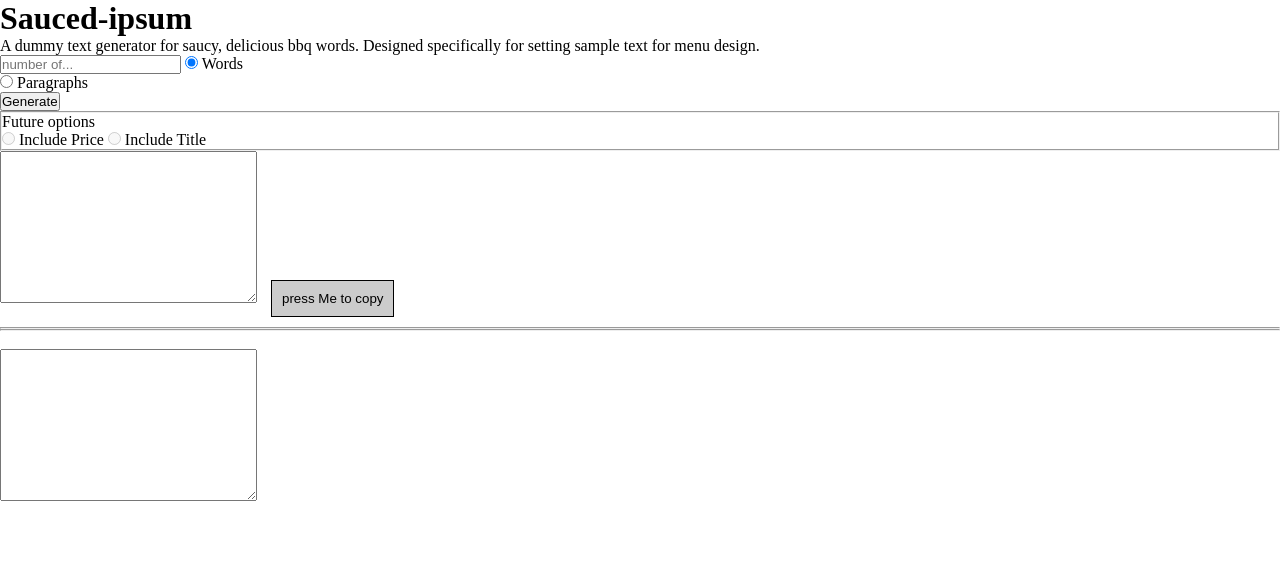
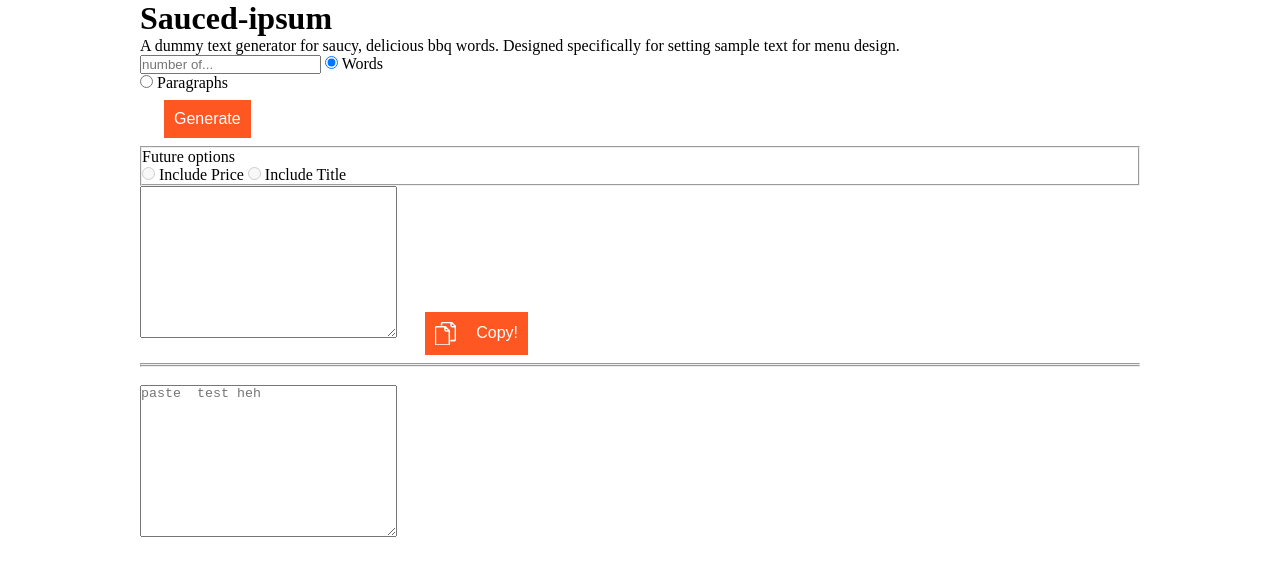
Before and after one commit to hagata/sauced-ipsum, a Jekyll site: the page built from index.html, in a window 1280 px wide. Shown: the top 576 px of the page. Built offline with Jekyll 4.4.1, drawn with Linux system fonts in a browser that asks for light colours; comment, search, counter and statistics services are not loaded.

Commit message:
sets up styl files + adds svg include

```diff
--- a/_styl/_layout.scss
+++ /dev/null
@@ -1,236 +0,0 @@
-/**
- * Site header
- */
-.site-header {
-    border-top: 5px solid $grey-color-dark;
-    border-bottom: 1px solid $grey-color-light;
-    min-height: 56px;
-
-    // Positioning context for the mobile navigation icon
-    position: relative;
-}
-
-.site-title {
-    font-size: 26px;
-    line-height: 56px;
-    letter-spacing: -1px;
-    margin-bottom: 0;
-    float: left;
-
-    &,
-    &:visited {
-        color: $grey-color-dark;
-    }
-}
-
-.site-nav {
-    float: right;
-    line-height: 56px;
-
-    .menu-icon {
-        display: none;
-    }
-
-    .page-link {
-        color: $text-color;
-        line-height: $base-line-height;
-
-        // Gaps between nav items, but not on the first one
-        &:not(:first-child) {
-            margin-left: 20px;
-        }
-    }
-
-    @include media-query($on-palm) {
-        position: absolute;
-        top: 9px;
-        right: 30px;
-        background-color: $background-color;
-        border: 1px solid $grey-color-light;
-        border-radius: 5px;
-        text-align: right;
-
-        .menu-icon {
-            display: block;
-            float: right;
-            width: 36px;
-            height: 26px;
-            line-height: 0;
-            padding-top: 10px;
-            text-align: center;
-
-            > svg {
-                width: 18px;
-                height: 15px;
-
-                path {
-                    fill: $grey-color-dark;
-                }
-            }
-        }
-
-        .trigger {
-            clear: both;
-            display: none;
-        }
-
-        &:hover .trigger {
-            display: block;
-            padding-bottom: 5px;
-        }
-
-        .page-link {
-            display: block;
-            padding: 5px 10px;
-        }
-    }
-}
-
-
-
-/**
- * Site footer
- */
-.site-footer {
-    border-top: 1px solid $grey-color-light;
-    padding: $spacing-unit 0;
-}
-
-.footer-heading {
-    font-size: 18px;
-    margin-bottom: $spacing-unit / 2;
-}
-
-.contact-list,
-.social-media-list {
-    list-style: none;
-    margin-left: 0;
-}
-
-.footer-col-wrapper {
-    font-size: 15px;
-    color: $grey-color;
-    margin-left: -$spacing-unit / 2;
-    @extend %clearfix;
-}
-
-.footer-col {
-    float: left;
-    margin-bottom: $spacing-unit / 2;
-    padding-left: $spacing-unit / 2;
-}
-
-.footer-col-1 {
-    width: -webkit-calc(35% - (#{$spacing-unit} / 2));
-    width:         calc(35% - (#{$spacing-unit} / 2));
-}
-
-.footer-col-2 {
-    width: -webkit-calc(20% - (#{$spacing-unit} / 2));
-    width:         calc(20% - (#{$spacing-unit} / 2));
-}
-
-.footer-col-3 {
-    width: -webkit-calc(45% - (#{$spacing-unit} / 2));
-    width:         calc(45% - (#{$spacing-unit} / 2));
-}
-
-@include media-query($on-laptop) {
-    .footer-col-1,
-    .footer-col-2 {
-        width: -webkit-calc(50% - (#{$spacing-unit} / 2));
-        width:         calc(50% - (#{$spacing-unit} / 2));
-    }
-
-    .footer-col-3 {
-        width: -webkit-calc(100% - (#{$spacing-unit} / 2));
-        width:         calc(100% - (#{$spacing-unit} / 2));
-    }
-}
-
-@include media-query($on-palm) {
-    .footer-col {
-        float: none;
-        width: -webkit-calc(100% - (#{$spacing-unit} / 2));
-        width:         calc(100% - (#{$spacing-unit} / 2));
-    }
-}
-
-
-
-/**
- * Page content
- */
-.page-content {
-    padding: $spacing-unit 0;
-}
-
-.page-heading {
-    font-size: 20px;
-}
-
-.post-list {
-    margin-left: 0;
-    list-style: none;
-
-    > li {
-        margin-bottom: $spacing-unit;
-    }
-}
-
-.post-meta {
-    font-size: $small-font-size;
-    color: $grey-color;
-}
-
-.post-link {
-    display: block;
-    font-size: 24px;
-}
-
-
-
-/**
- * Posts
- */
-.post-header {
-    margin-bottom: $spacing-unit;
-}
-
-.post-title {
-    font-size: 42px;
-    letter-spacing: -1px;
-    line-height: 1;
-
-    @include media-query($on-laptop) {
-        font-size: 36px;
-    }
-}
-
-.post-content {
-    margin-bottom: $spacing-unit;
-
-    h2 {
-        font-size: 32px;
-
-        @include media-query($on-laptop) {
-            font-size: 28px;
-        }
-    }
-
-    h3 {
-        font-size: 26px;
-
-        @include media-query($on-laptop) {
-            font-size: 22px;
-        }
-    }
-
-    h4 {
-        font-size: 20px;
-
-        @include media-query($on-laptop) {
-            font-size: 18px;
-        }
-    }
-}
--- /dev/null
+++ b/_styl/_layout.styl
@@ -0,0 +1,3 @@
+.wrapper
+  width 1000px
+  margin 0 auto
--- a/_styl/global.styl
+++ b/_styl/global.styl
@@ -1,6 +1,8 @@
 @import "_variables"
 @import "base"
+@import "_layout"
 
 //partials
 
+@import "partials/generatorForm"
 @import "partials/zeroclipboard"
--- /dev/null
+++ b/_styl/partials/generatorForm.styl
@@ -0,0 +1,3 @@
+
+#generate-button
+  @extend .button
--- a/css/global.css
+++ b/css/global.css
@@ -1,18 +1,39 @@
+.button,
+#generate-button,
+.copy-button {
+  text-align: center;
+  font-size: 1em;
+  border: none;
+  background-color: #ff5722;
+  margin: 0.5em 1.5em;
+  padding: 10px;
+  color: #fff;
+}
 * {
   box-sizing: border-box;
   margin: 0;
   padding: 0;
 }
+.wrapper {
+  width: 1000px;
+  margin: 0 auto;
+}
 .copy-button {
-  text-align: center;
-  border: 1px solid #000;
-  background-color: #ccc;
-  margin: 10px;
-  padding: 10px;
+  color: #fff;
+}
+.copy-button svg {
+  width: 1.3em;
+  display: inline-block;
+  vertical-align: middle;
+  margin-right: 1rem;
+}
+.copy-button svg g {
+  stroke: #fff;
+  stroke-width: 3.5;
 }
 .copy-button.zeroclipboard-is-hover {
-  background-color: #eee;
+  background-color: #ff794e;
 }
 .copy-button.zeroclipboard-is-active {
-  background-color: #aaa;
+  background-color: #ff5722;
 }
--- a/gulpfile.js
+++ b/gulpfile.js
@@ -18,6 +18,7 @@ gulp.task('scripts', function(){
 
 gulp.task('watch', function() {
   gulp.watch('_styl/*', ['stylus']);
+  gulp.watch('_styl/**/*', ['stylus']);
   gulp.watch('_scripts/*', ['scripts']);
 
 
--- a/index.html
+++ b/index.html
@@ -32,7 +32,9 @@ layout: default
     <textarea name="output-ipsum" id="output-ipsum" cols="30" rows="10" data-clipboard-text="Copy Me!"></textarea>
     <button id="copy-ipsum"
       class="copy-button"
-      data-clipboard-target="output-ipsum">press Me to copy</button>
+      data-clipboard-target="output-ipsum">
+      {% include svg/copyIcon.svg %}
+      Copy!</button>
   </div>
 
 
@@ -40,7 +42,7 @@ layout: default
   <hr />
   <br />
 
-  <textarea name="paste" id="paste" cols="30" rows="10" placeolder="paste  test heh"></textarea>
+  <textarea name="paste" id="paste" cols="30" rows="10" placeholder="paste  test heh"></textarea>
 
 </div>
 
```
Also changed, not shown: _styl/_variables.styl (+11 -0 lines), _styl/partials/zeroclipboard.styl (+14 -7 lines), _includes/svg/copyIcon.svg (added).
